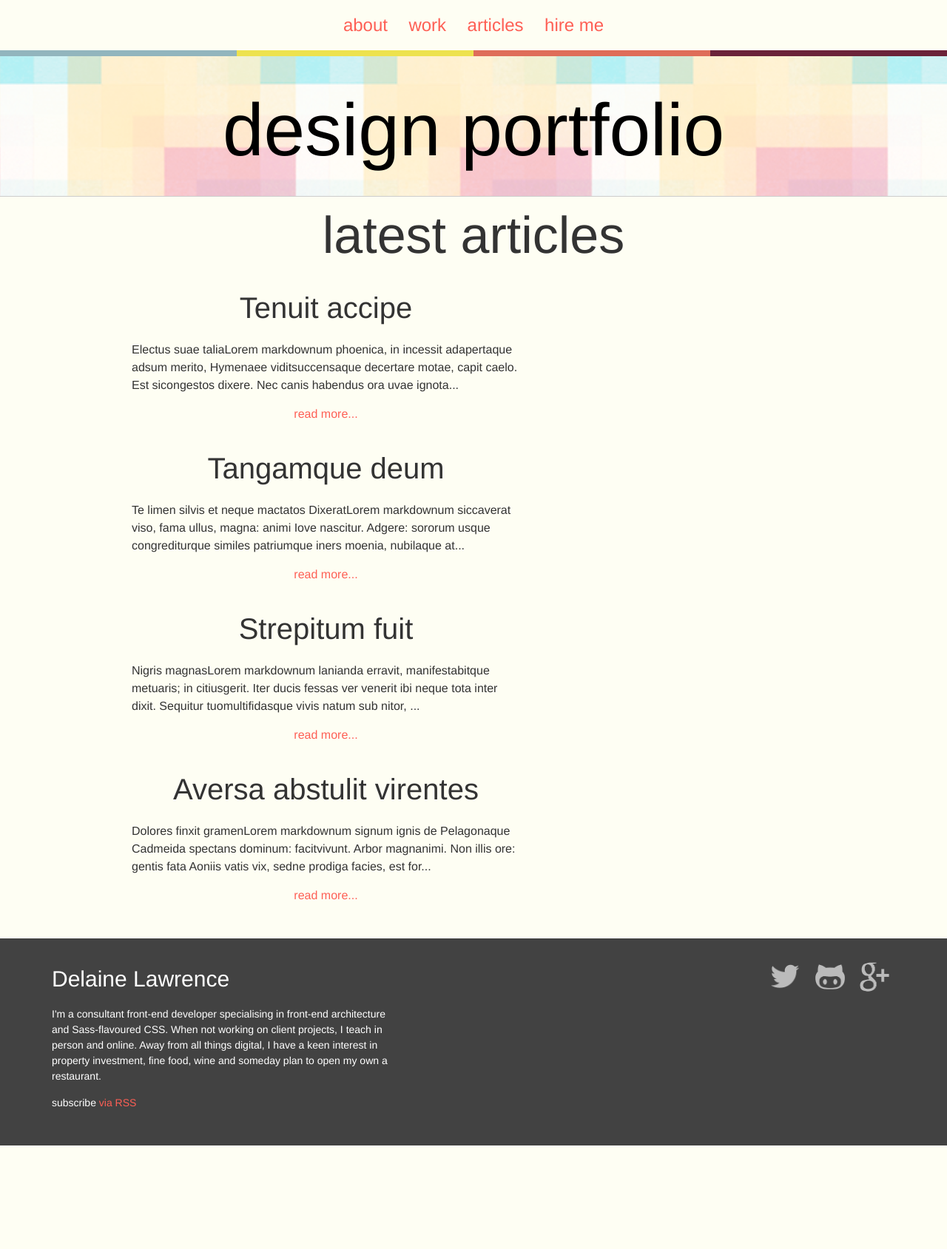
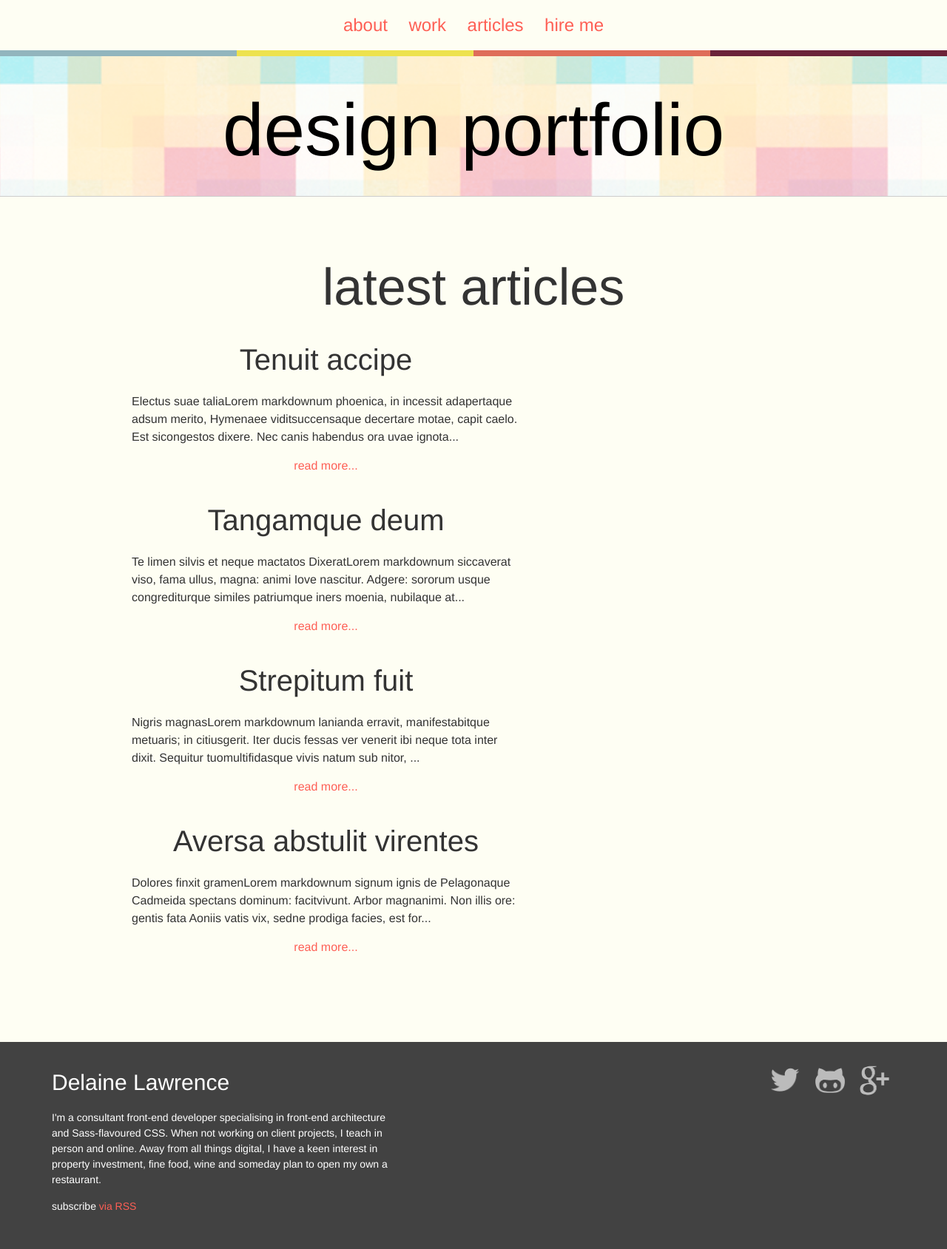
Before and after one commit to Delaine/designer-portfolio, a Jekyll site: the page built from index.html, in a window 1280 px wide. Shown: the whole page at 74% size. Built offline with Jekyll 4.4.1, drawn with Linux system fonts in a browser that asks for light colours; before the commit the page ends 1549 px from its top, so only the background shows below that.

Commit message:
Add styles for sectioned content

```diff
--- a/_sass/_layout.scss
+++ b/_sass/_layout.scss
@@ -50,3 +50,14 @@
         margin: 0 0.5em;
     }
 }
+
+
+// sections
+
+.site-section {
+    @extend %clearfix;
+    padding-top: $h1-font-size;
+}
+.site-section-last {
+    padding-bottom: $h1-font-size
+}
```
